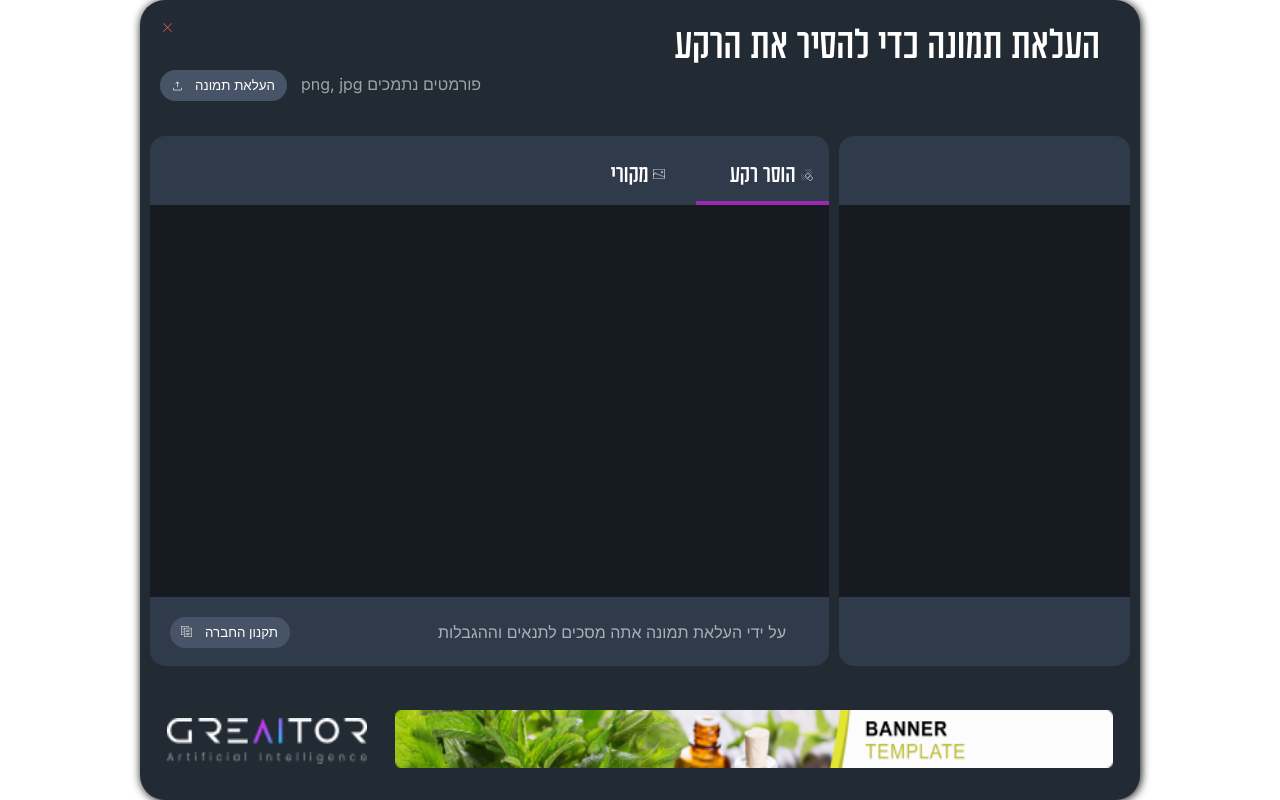
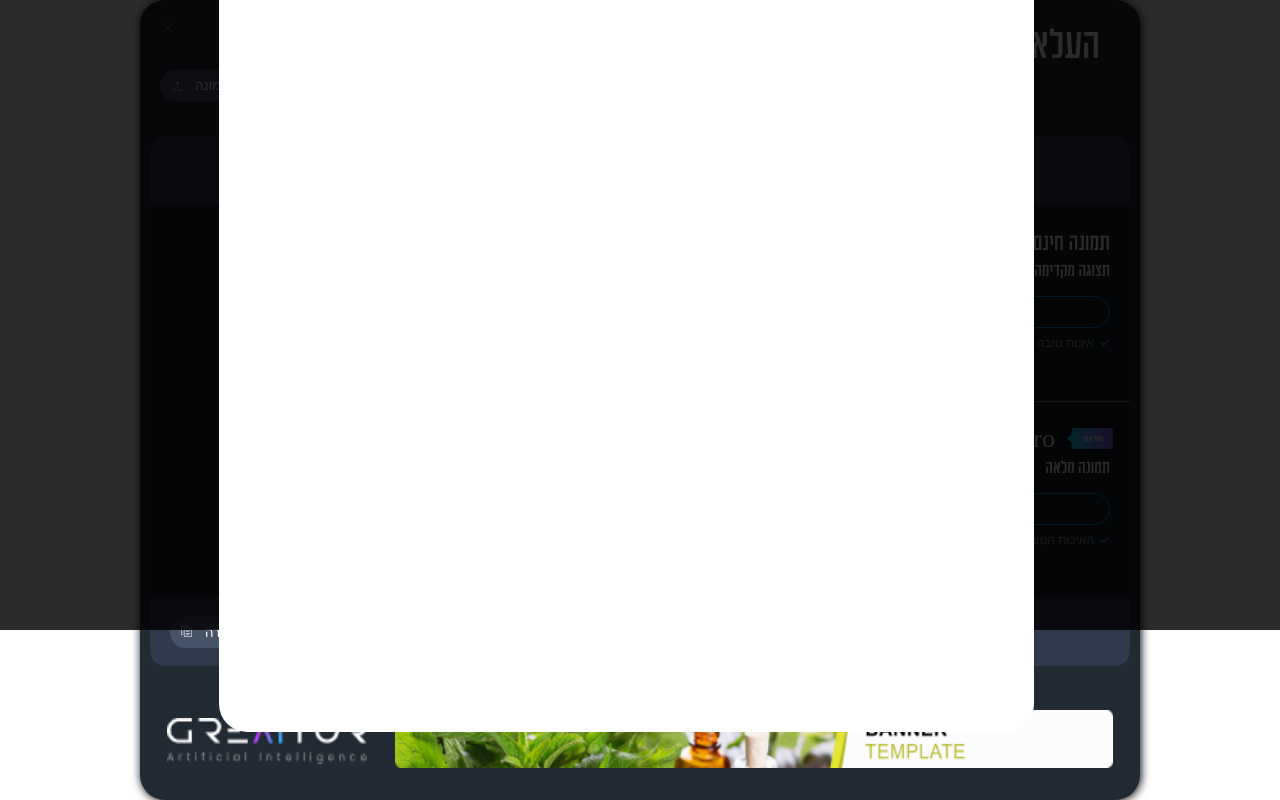
Before and after one commit to irenap89/remove_bg, a React (Create React App) app: page / in a window 1280 px wide. Both pictures are taken after a click on the button "תקנון החברה". Shown: the part 170-970 px from the top of the page. Built offline with nearby package versions, Linux system fonts and the light colour scheme.

Commit message:
lesson 3

```diff
--- a/src/Bg.css
+++ b/src/Bg.css
@@ -161,3 +161,22 @@
 .selected_tab{
     border-bottom: 4px solid #9C27B0;
 }
+
+.eula_text_popup{
+    background-color: white;
+    color: black;
+    position: absolute;
+    top: 102px;
+    width: 815px;
+    height: 800px;
+    margin-left: 219px;
+    border-radius: 28px;
+}
+
+.layout{
+    background-color: #000000d4;
+    position: absolute;
+    top: 0;
+    width: 100%;
+    height: 100%;
+}
--- a/src/Bg.js
+++ b/src/Bg.js
@@ -4,13 +4,14 @@ import close from './assets/close.png'
 import logo from './assets/logo.png'
 import banner from './assets/banner.png'
 import { useState } from 'react';
-
+import Download from "./Download"
 function Bg() {
 
    const [select_tab, setselect_tab] = useState(1);
-
+   const [show_popup_eula, setshow_popup_eula] = useState(false);
 
   return (
+   <>
      <div className='bg_main'>
 
         <img src={close} className='close_icon'/>
@@ -28,13 +29,16 @@ function Bg() {
                   </div>
 
                   <div className="left_div_in"> </div>
-                  <button className="btn_eula"> תקנון החברה </button>
+                  <button className="btn_eula" onClick={()=>setshow_popup_eula(true)}> תקנון החברה </button>
 
                   <div className="eula_text"> על ידי העלאת תמונה אתה מסכים לתנאים וההגבלות</div>
             </div>
 
             <div className="right_div">
-               <div className="right_div_in"> </div>
+               <div className="right_div_in">
+                  <Download title="תמונה חינם" sub_title="תצוגה מקדימה של תמונה" btn_text="הורד" small_text="איכות טובה עד 0.25 מגה פיקסל"></Download>
+                  <Download title="Pro"  sub_title="תמונה מלאה"  btn_text=" HD הורד"  small_text="האיכות הטובה ביותר עד 25 מגה פיקסל"></Download>
+                   </div>
             </div>
 
          </div>
@@ -46,8 +50,19 @@ function Bg() {
 
          </div>
 
+
+
      </div>
 
+{show_popup_eula?
+   <>
+      <div className='layout'></div>
+      <div className='eula_text_popup'>
+         dfhgdfgh
+      </div>
+   </>
+:<></>}
+     </>
   );
 }
 
--- /dev/null
+++ b/src/Download.css
@@ -0,0 +1,63 @@
+.Download_title{
+    color: white;
+    font-size: 26px;
+    font-family: 'Aduma';
+    text-align: right;
+    padding-top: 20px;
+}
+
+.Download_cont{
+    height: 196px;
+    padding-right: 20px;
+    position: relative;
+}
+
+.border_line{
+    border-bottom: 1px solid gray;
+}
+
+.sub_title{
+    color: white;
+    font-size: 20px;
+    font-family: 'Aduma';
+    text-align: right;
+
+}
+
+.Download_btn{
+    width: 90%;
+    margin-left: 10%;
+    margin-top: 15px;
+    border: 1px solid #03A9F4;
+    background-color: transparent;
+    color: #03A9F4;
+    border-radius: 50px;
+    font-size: 16px;
+    padding-top: 6px;
+    padding-bottom: 6px;
+}
+
+.Download_small_text{
+    color: #ffffff94;
+    text-align: right;
+    font-size: 12px;
+    margin-top: 7px;
+    margin-right: 16px;
+}
+
+.check{
+    position: absolute;
+    right: 19px;
+    top: 132px;
+}
+
+
+.new_icon{
+    position: absolute;
+    top: 17px;
+    right: 8px;
+}
+
+.margin_text{
+    margin-right: 55px;
+}
--- /dev/null
+++ b/src/Download.js
@@ -0,0 +1,24 @@
+
+import './Download.css';
+
+import { useState } from 'react';
+import check from "./assets/check.png"
+import new_icon from "./assets/new.png"
+function Download(props) {
+    return (
+       <div className={'Download_cont ' + (props.title!='Pro'?"border_line":'') }>
+
+            <div className={'Download_title ' + (props.title=='Pro'? "margin_text" : '')}>  {props.title}</div>
+
+            {props.title=='Pro'?<img src={new_icon} className='new_icon' />:<></>}
+
+            <div className='sub_title'> {props.sub_title} </div>
+
+            <button className='Download_btn'> {props.btn_text} </button>
+
+            <div className='Download_small_text'> {props.small_text} </div> <img src={check} className='check'/>
+       </div>
+    );
+  }
+
+  export default Download;
```
